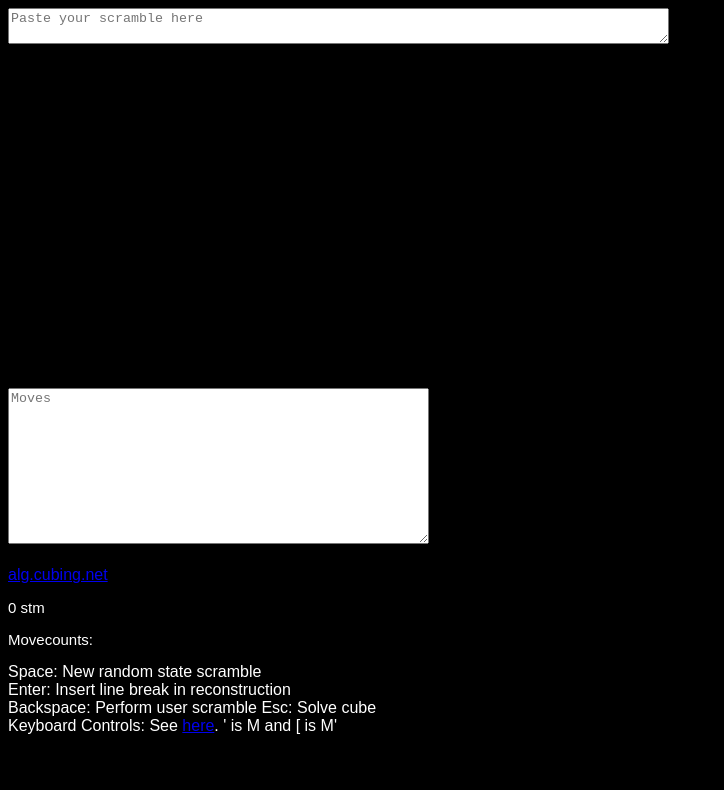
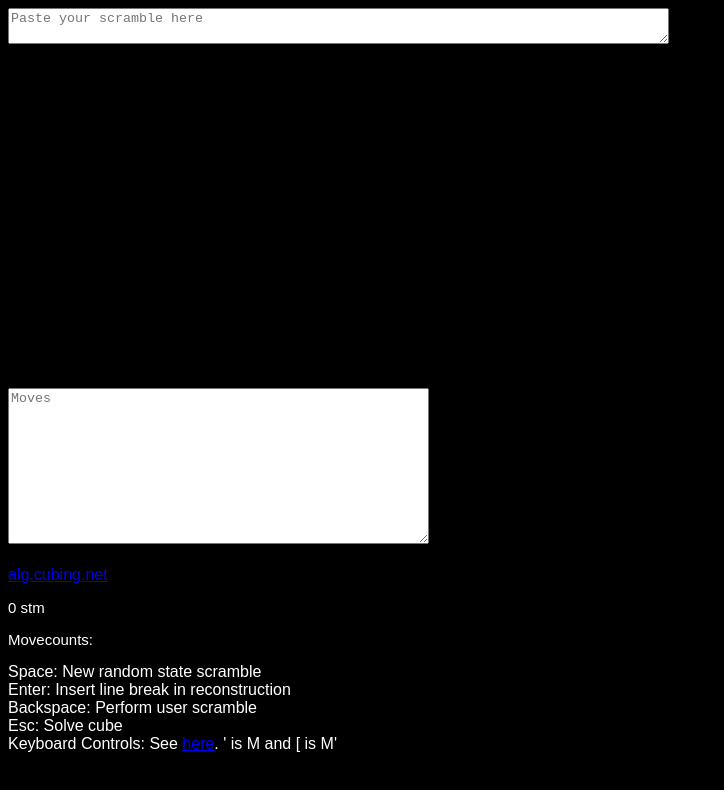
Before and after one commit to tao-yu/tsim, a plain HTML site: page index.html in a window 1280 px wide. Shown: the whole page, without its empty margins (0-724 px from the left). Drawn offline with Linux system fonts and the light colour scheme; a script that the page names is missing.

Commit message:
Added <br> where there should have been one

```diff
--- a/index.html
+++ b/index.html
@@ -49,7 +49,7 @@ Keyboard Controls: See <a href="http://www.ryanheise.com/cube/speed.html">here</
 
 Space: New random state scramble<br>
 Enter: Insert line break in reconstruction<br>
-Backspace: Perform user scramble
+Backspace: Perform user scramble<br>
 Esc: Solve cube<br>
 Keyboard Controls: See <a href="http://www.ryanheise.com/cube/speed.html">here</a>. ' is M and [ is M'
 <br>
```
